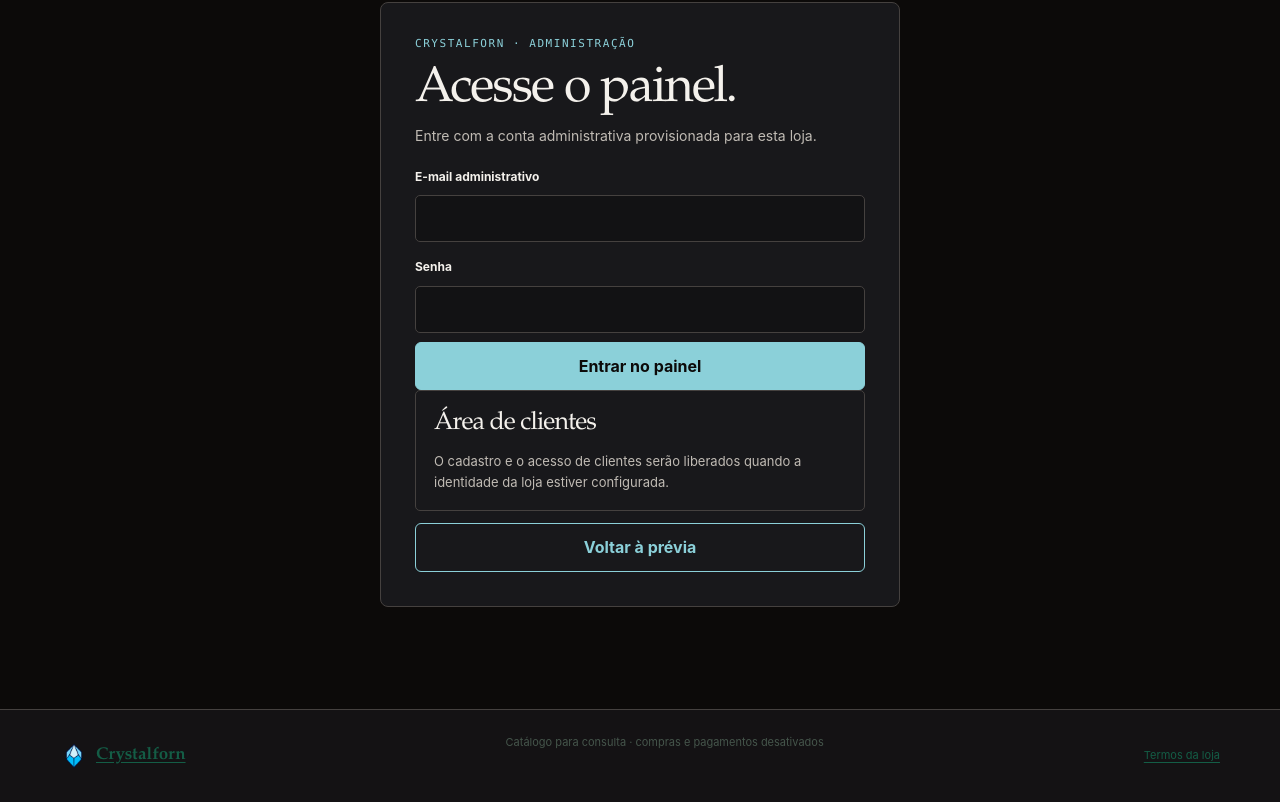
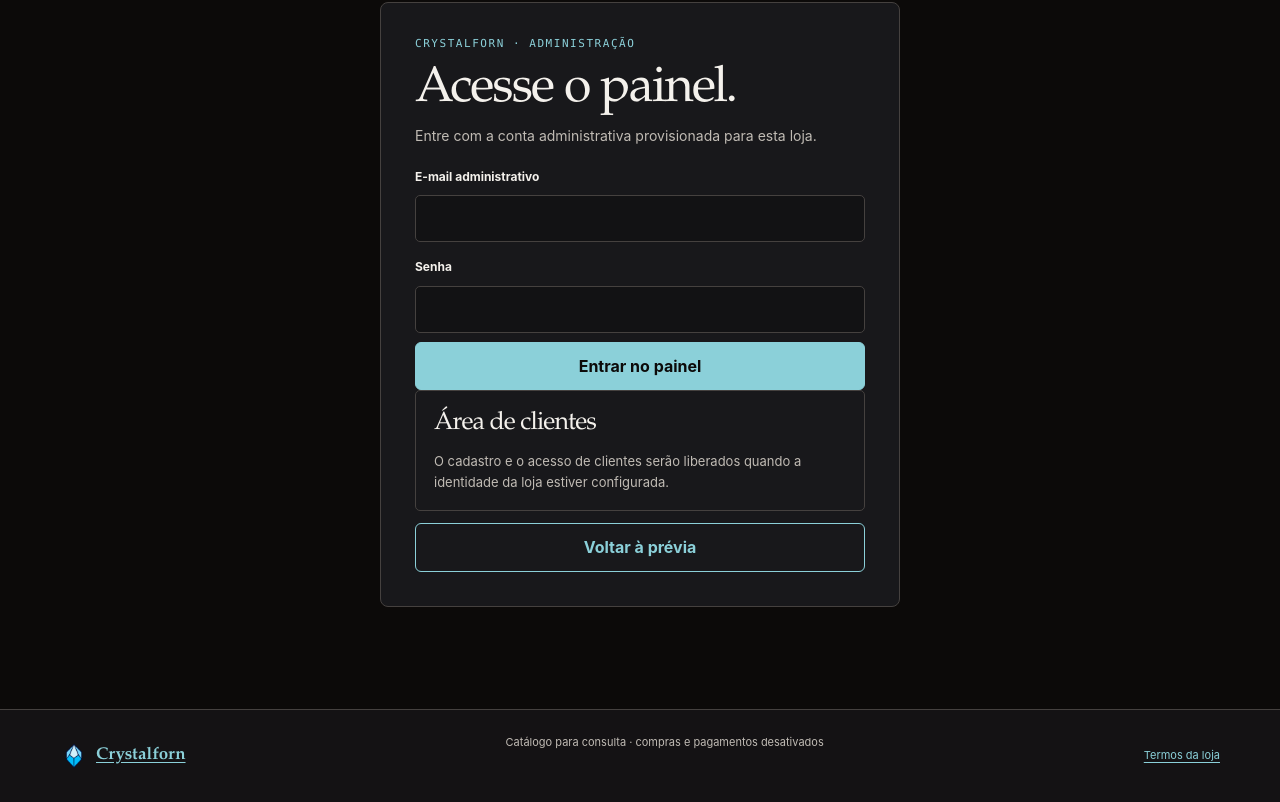
Before and after one commit to axion-dev-enterprise/crystalforn-store, a Next.js app in the folder apps/web/: page /entrar in a window 1280 px wide. Shown: the part 192-994 px from the top of the page. Built offline with nearby package versions, Linux system fonts and the light colour scheme; no server answers.

Commit message:
[codex][a11y] fix: elevar contraste dos estados

```diff
--- a/apps/web/app/globals.css
+++ b/apps/web/app/globals.css
@@ -249,6 +249,9 @@ button:focus-visible,a:focus-visible,input:focus-visible,select:focus-visible,te
 :root[data-theme="dark"] .sync-state-running{border-color:#9a783b;background:#302617;color:#f5dfb1}
 :root[data-theme="dark"] .sync-state-failed{border-color:#a85b53;background:#321d1c;color:#f4c8c3}
 :root[data-theme="dark"] .site-footer{background:#141214}
+:root[data-theme="dark"] .site-footer .footer-row{color:var(--muted)}
+:root[data-theme="dark"] .site-footer .footer-row span:first-child{color:var(--ink)}
+:root[data-theme="dark"] .site-footer .footer-row a{color:var(--green)}
 :root[data-theme="dark"] .cosmetic-card{border-color:#61594f;background:#242321;color:#f4f1ec}
 :root[data-theme="dark"] .cosmetic-mythic,:root[data-theme="dark"] .cosmetic-legendary,:root[data-theme="dark"] .cosmetic-epic{color:#f4f1ec}
 :root[data-theme="dark"] .cosmetic-copy small{color:#d0c9c0}
@@ -390,6 +393,10 @@ button:focus-visible,a:focus-visible,input:focus-visible,select:focus-visible,te
 :root[data-theme="light"] .brand-wordmark-light{display:block}
 @media(max-width:700px){.brand-wordmark{width:190px;height:52px}}
 @media(max-width:380px){.brand-wordmark{width:164px;height:45px}}
+
+/* Keep demo labels legible over every game-art palette and preserve disabled-state contrast. */
+.game-art-caption{right:auto;left:10px;width:max-content;max-width:calc(100% - 20px);padding:4px 6px;border:1px solid rgba(244,241,236,.35);border-radius:2px;background:rgba(12,10,9,.94);color:#f4f1ec;line-height:1.3}
+.pagination .button-outline:disabled{opacity:1;border-color:var(--line);background:var(--surface);color:var(--muted)}
 .sync-discard-reasons{display:grid;gap:8px;max-width:560px}
 .sync-discard-reasons h3{margin:0;color:var(--muted);font:10px var(--mono);letter-spacing:.06em;text-transform:uppercase}
 .sync-discard-reasons p{margin:0;color:var(--muted);font-size:12px}
```
Also changed, not shown: 1 other file (tests, documents, lock files or other folders).
